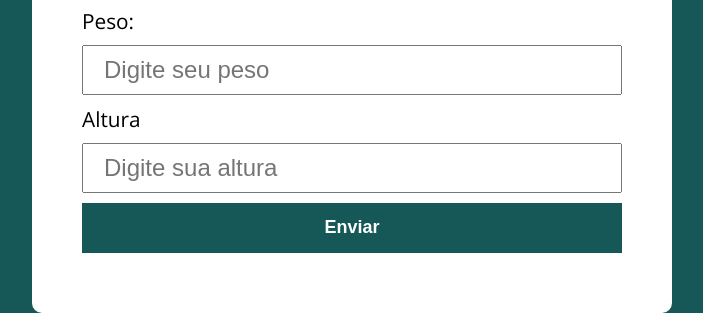
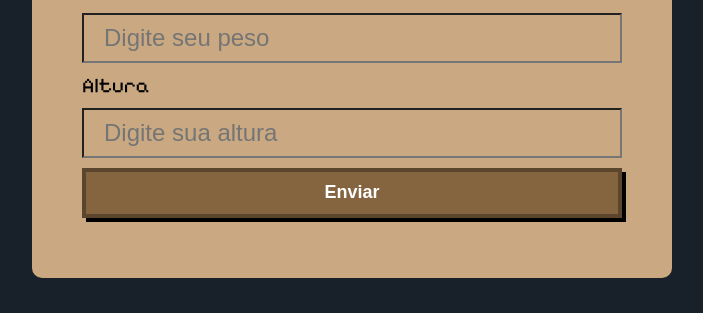
Before and after one commit to anajulia-alves/CalculadoraIMC, a plain HTML site: page calculoIMC/index.html in a window 1280 px wide. Shown: the part 495-808 px from the top of the page, without its empty margins (288-991 px from the left). Drawn offline with nearby package versions, Linux system fonts and the light colour scheme.

Commit message:
mudanças visuais

```diff
--- a/calculoIMC/assets/css/style.css
+++ b/calculoIMC/assets/css/style.css
@@ -1,8 +1,8 @@
-@import url('https://fonts.googleapis.com/css2?family=Inter:ital,opsz,wght@0,14..32,100..900;1,14..32,100..900&family=Open+Sans:ital,wght@0,300..800;1,300..800&family=Poppins:ital,wght@0,100;0,200;0,300;0,400;0,500;0,600;0,700;0,800;0,900;1,100;1,200;1,300;1,400;1,500;1,600;1,700;1,800;1,900&display=swap');
+@import url('https://fonts.googleapis.com/css2?family=Pixelify+Sans:wght@400..700&display=swap');
 
 :root {
-    --primary-color: #165757;
-    --primary-color-darker: #114444;
+    --primary-color: #856440 ;
+    --primary-color-darker:  #4e2823;
 }
 
 * {
@@ -13,15 +13,15 @@
 body{
     margin: 0;
     padding: 0;
-    background: var(--primary-color);
-    font-family: 'Open sans', sans-serif;
+    background: #182029;
+    font-family: "Pixelify Sans", sans-serif;
     font-size: 1.3em;
 }
 
 .container {
     max-width:640px;
     margin: 0 auto;
-    background: white;
+    background:  #caa982;
     padding: 50px;
     border-radius: 10px;
     margin-top: 50px;
@@ -34,9 +34,14 @@ form input, form label, form button {
 }
 
 form input {
+    background: #caa982;
     font-size: 24px;
     height: 50px;
     padding: 0 20px;
+}
+
+form input:hover{
+    background-color: var(--primary-color);
 }
 
 form input:focus {
@@ -44,9 +49,11 @@ form input:focus {
 }
 
 form button{
-    border: none;
+    border: 4px solid #5c452d;
     background: var(--primary-color);
     color: #fff;
+    padding: 10px;
+    box-shadow: 4px 4px 0px #000;
     font-size: 18px;
     font-weight: 700;
     height: 50px;
--- a/calculoIMC/assets/js/script.js
+++ b/calculoIMC/assets/js/script.js
@@ -12,11 +12,13 @@ form.addEventListener('submit', function(event){
     const peso = Number(inputPeso.value)
     const altura = Number(inputAltura.value)
 
-    if(!peso){
+    if(!peso && !altura){
+        setResultado('Peso e altura inválidos', false)
+        return;
+    }else if(!peso){
         setResultado('Peso inválido', false);
         return;
-    }
-    if(!altura){
+    }else if(!altura){
         setResultado('Altura inválida', false);
         return;
     }
```
